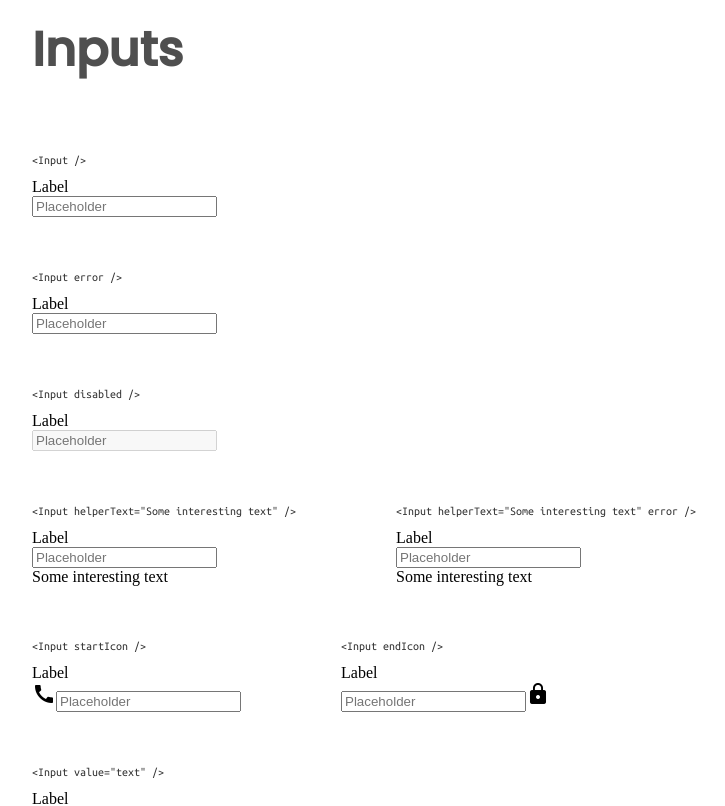
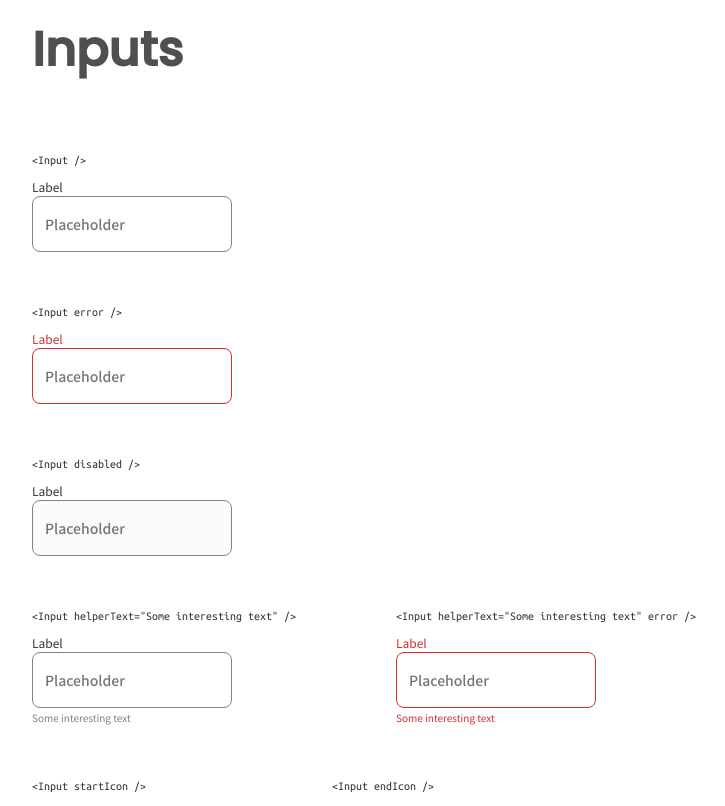
Before and after one commit to yisu-kim/dev-challenges, a React (Create React App) app in the folder input-component/: page / in a window 1280 px wide. Shown: the top 806 px of the page, without its empty margins (49-774 px from the left). Built offline with nearby package versions, Linux system fonts and the light colour scheme.

Commit message:
[#38] Input CSS 작성
- 주어진 디자인 중 focus를 제외하고 CSS 작성

Resolves #38

```diff
--- a/input-component/src/components/Input.css
+++ b/input-component/src/components/Input.css
@@ -0,0 +1,80 @@
+:root {
+  --light-gray-color: #828282;
+  --error-color: #d32f2f;
+  --focus-color: #2962ff;
+}
+
+.input-container > label {
+  font: 400 12px/17px "Noto Sans JP", sans-serif;
+  color: #333333;
+}
+
+.input-area {
+  display: flex;
+  align-items: center;
+}
+
+input[type="text"],
+textarea {
+  width: 200px;
+  border: 1px solid var(--light-gray-color);
+  border-radius: 8px;
+  padding: 18px 12px;
+  font: 500 14px/20px "Noto Sans JP", sans-serif;
+  color: var(--light-gray-color);
+}
+
+textarea {
+  resize: none;
+}
+
+.input-container > span {
+  font: 400 10px/14px "Noto Sans JP", sans-serif;
+  color: var(--light-gray-color);
+}
+
+.input-container:not(.disabled).error > label,
+.input-container:not(.disabled).error > span {
+  color: var(--error-color);
+}
+
+.input-container:not(.disabled).error input[type="text"],
+.input-container:not(.disabled).error textarea {
+  border-color: var(--error-color);
+}
+
+.input-area {
+  min-width: 200px;
+  position: relative;
+}
+
+.material-icons {
+  color: var(--light-gray-color);
+}
+
+.icon--startIcon {
+  position: absolute;
+  left: 12px;
+}
+
+.icon--startIcon ~ input[type="text"] {
+  padding-left: 45px;
+}
+
+.icon--endIcon {
+  position: absolute;
+  right: 12px;
+}
+
+input[type="text"].size--sm {
+  height: 40px;
+}
+
+input[type="text"].size--md {
+  height: 56px;
+}
+
+input[type="text"].fullWidth,
+textarea.fullWidth {
+  width: 100%;
+}
--- a/input-component/src/components/Input.js
+++ b/input-component/src/components/Input.js
@@ -16,36 +16,36 @@ function Input({
   row,
   label,
 }) {
-  const className = [
-    error && "error",
-    `size--${size}`,
-    fullWidth && "fullWidth",
-  ]
+  const inputClass = [`size--${size}`, fullWidth && "fullWidth"]
     .filter((e) => e)
     .join(" ");
 
-  const props = {
+  const inputProps = {
     name,
     placeholder,
     value,
-    className,
+    className: inputClass,
     disabled,
     rows: row,
   };
 
   return (
-    <div className="input-container">
+    <div
+      className={["input-container", error && "error", disabled && "disabled"]
+        .filter((e) => e)
+        .join(" ")}
+    >
       {label && <label for="text">{label}</label>}
       <div className="input-area">
         {startIcon && (
           <i className="material-icons icon--startIcon">{startIcon}</i>
         )}
         {row ? (
-          <textarea id="text" {...props}>
+          <textarea id="text" {...inputProps}>
             {value}
           </textarea>
         ) : (
-          <input id="text" type="text" {...props}></input>
+          <input id="text" type="text" {...inputProps}></input>
         )}
         {endIcon && <i className="material-icons icon--endIcon">{endIcon}</i>}
       </div>
--- a/input-component/src/routes/Home.css
+++ b/input-component/src/routes/Home.css
@@ -2,7 +2,7 @@
   display: flex;
   flex-direction: column;
   height: 100%;
-  padding-left: 81px;
+  padding: 0 81px;
 }
 
 header {
@@ -17,6 +17,10 @@ header {
 .container {
   margin-top: 42px;
   display: flex;
+}
+
+.item:only-child {
+  flex-grow: 1;
 }
 
 .item:not(:first-child) {
```
